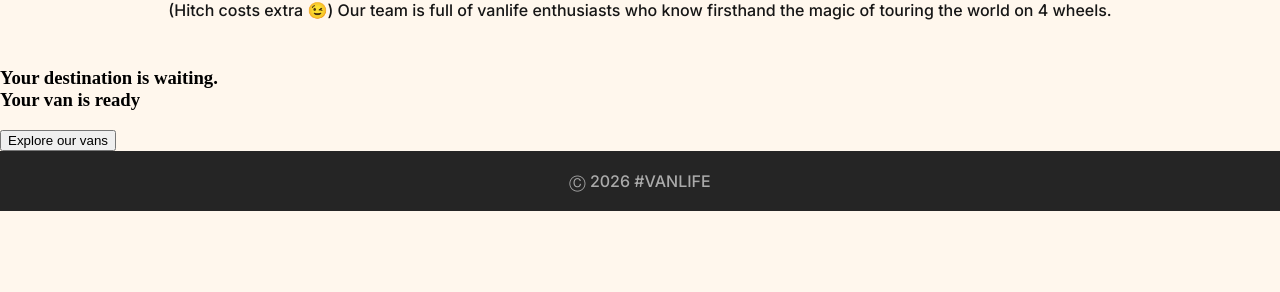
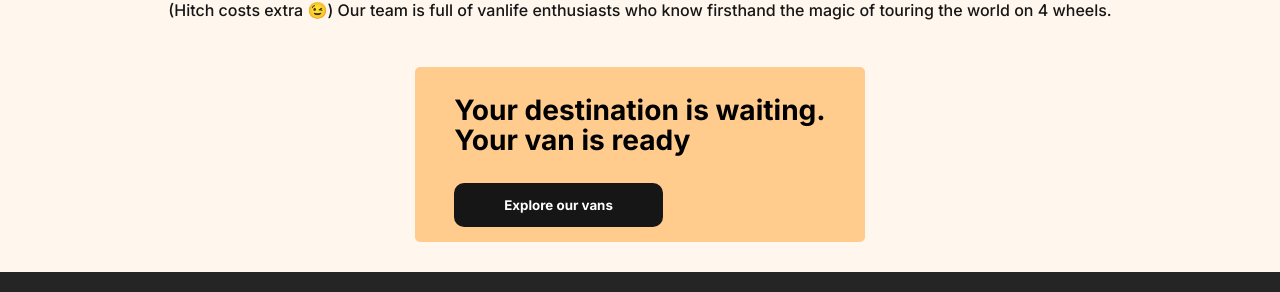
Before and after one commit to matijazuber/vanlife-page, a React (Vite) app: page /about in a window 1280 px wide. Shown: the part 630-922 px from the top of the page. Before the commit the page ends 841 px from the top, so only its background shows below. Built offline with nearby package versions, Linux system fonts and the light colour scheme.

Commit message:
Added styling to the section 3 button

```diff
--- a/src/about.jsx
+++ b/src/about.jsx
@@ -28,12 +28,14 @@ export default function About() {
           </p>
         </div>
       </section>
-      <section className="">
-        <h3>
-          Your destination is waiting.<br></br>Your van is ready
-        </h3>
-        <button>Explore our vans</button>
-      </section>
+      <div className="section3">
+        <div>
+          <h3>
+            Your destination is waiting.<br></br>Your van is ready
+          </h3>
+          <button>Explore our vans</button>
+        </div>
+      </div>
     </>
   );
 }
--- a/src/index.css
+++ b/src/index.css
@@ -103,3 +103,30 @@ footer p {
   text-align: center;
   margin-bottom: 30px;
 }
+
+.section3 {
+  display: flex;
+  justify-content: center;
+  align-items: center;
+  width: 450px;
+  text-align: left;
+  background-color: #ffcc8d;
+  margin: 30px auto;
+  border-radius: 5px;
+  font-weight: 700;
+  line-height: 30px;
+  font-size: 24px;
+  font-family: Inter;
+}
+
+.section3 button {
+  background-color: #161616;
+  color: white;
+  border-radius: 10px;
+  font-family: Inter;
+  line-height: 24px;
+  padding: 10px 50px;
+  font-weight: 700;
+  border: none;
+  margin-bottom: 15px;
+}
```
